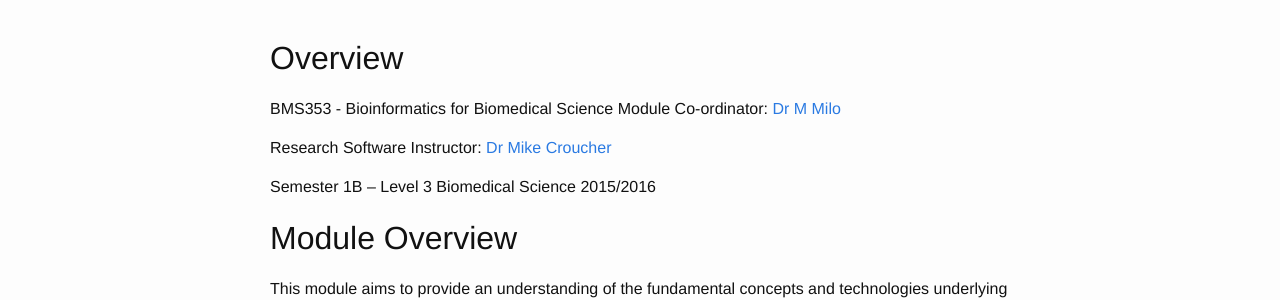
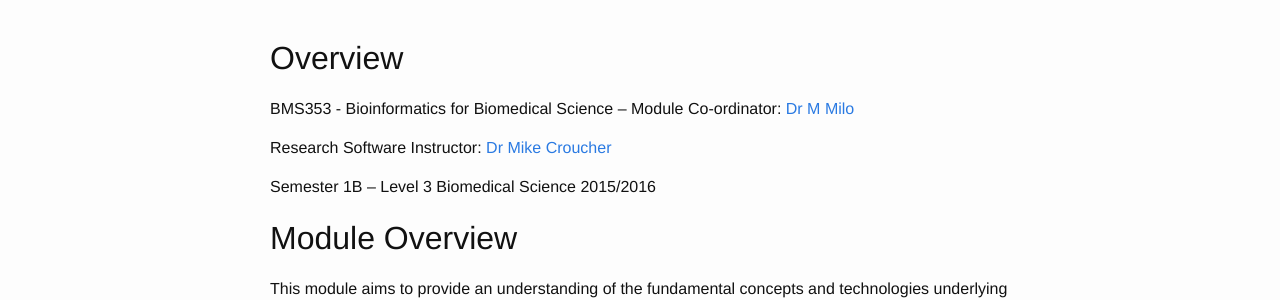
Before and after one commit to sods/bioinformatics, a Jekyll site: the page built from overview.md, in a window 1280 px wide. Shown: the part 476-776 px from the top of the page. Built offline with Jekyll 4.4.1, drawn with Linux system fonts in a browser that asks for light colours.

Commit message:
revised formatting

```diff
--- a/overview.md
+++ b/overview.md
@@ -5,7 +5,7 @@ title: Overview
 
 ## Overview
 
-BMS353 - Bioinformatics for Biomedical Science
+BMS353 - Bioinformatics for Biomedical Science --
 Module Co-ordinator: [Dr M Milo](https://www.sheffield.ac.uk/bms/research/milo)
 
 
```
